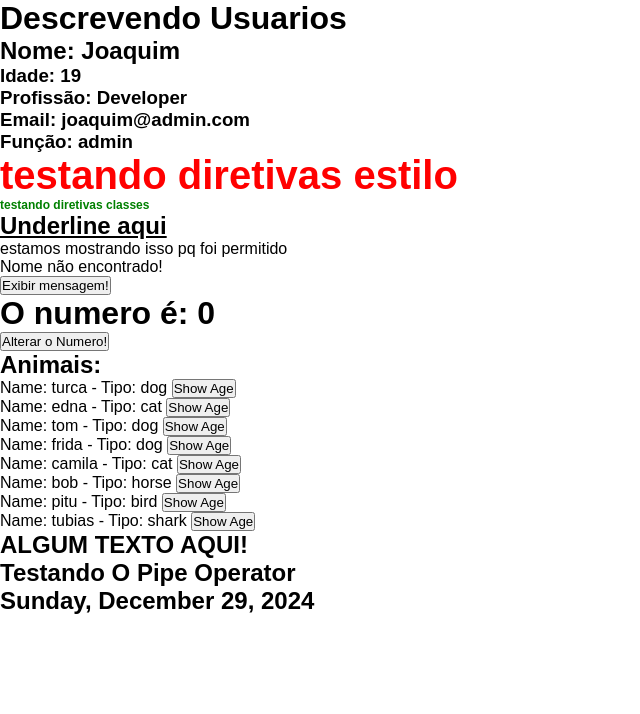
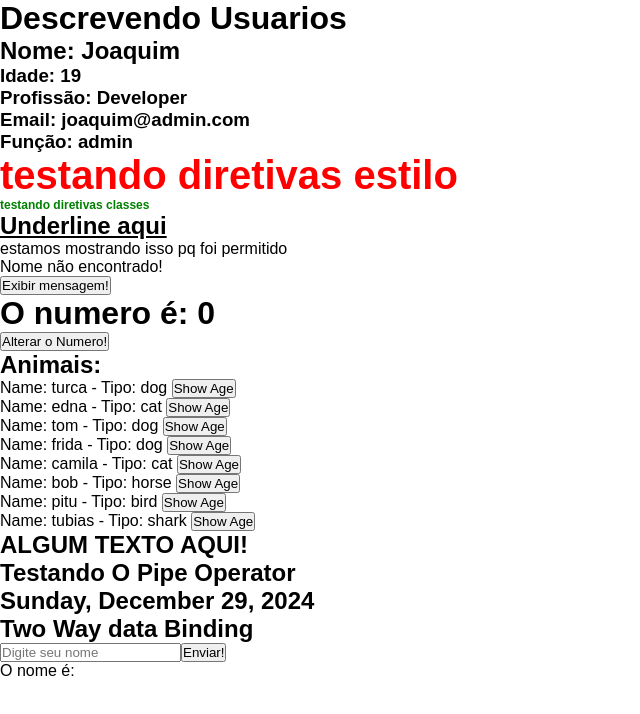
Before and after one commit to matheusdalbone/curso-angular, an Angular app: page / in a window 1280 px wide. Shown: the top 714 px of the page, without its empty margins (0-640 px from the left). Built offline with nearby package versions, Linux system fonts and the light colour scheme.

Commit message:
feat: two way binding

```diff
--- a/src/app/app.component.html
+++ b/src/app/app.component.html
@@ -6,3 +6,4 @@
 <app-emiter></app-emiter>
 <app-list-render></app-list-render>
 <app-pipes></app-pipes>
+<app-two-way-binding></app-two-way-binding>
--- a/src/app/app.component.ts
+++ b/src/app/app.component.ts
@@ -8,10 +8,11 @@ import { EventosComponent } from './components/eventos/eventos.component';
 import { EmiterComponent } from './components/emiter/emiter.component';
 import { ListRenderComponent } from './components/list-render/list-render.component';
 import { PipesComponent } from './components/pipes/pipes.component';
+import { TwoWayBindingComponent } from './components/two-way-binding/two-way-binding.component';
 
 @Component({
   selector: 'app-root',
-  imports: [RouterOutlet, FirstComponentComponent, ParentDataComponent, DirectivesComponent, IfRenderComponent, EventosComponent, EmiterComponent, ListRenderComponent, PipesComponent],
+  imports: [RouterOutlet, FirstComponentComponent, ParentDataComponent, DirectivesComponent, IfRenderComponent, EventosComponent, EmiterComponent, ListRenderComponent, PipesComponent, TwoWayBindingComponent],
   templateUrl: './app.component.html',
   styleUrl: './app.component.css'
 })
--- /dev/null
+++ b/src/app/components/two-way-binding/two-way-binding.component.html
@@ -0,0 +1,6 @@
+<h2>Two Way data Binding</h2>
+<form >
+  <input type="text" [(ngModel)]="name" placeholder="Digite seu nome" name="name">
+  <input type="submit" value="Enviar!">
+</form>
+<p>O nome é: {{ name }}</p>
--- /dev/null
+++ b/src/app/components/two-way-binding/two-way-binding.component.ts
@@ -0,0 +1,13 @@
+import { CommonModule } from '@angular/common';
+import { Component } from '@angular/core';
+import { FormsModule } from '@angular/forms';
+
+@Component({
+  selector: 'app-two-way-binding',
+  imports: [CommonModule, FormsModule],
+  templateUrl: './two-way-binding.component.html',
+  styleUrl: './two-way-binding.component.css'
+})
+export class TwoWayBindingComponent {
+  name: string = '';
+}
```
Also changed, not shown: src/app/components/two-way-binding/two-way-binding.component.css (added), 1 other file (tests, documents, lock files or other folders).
